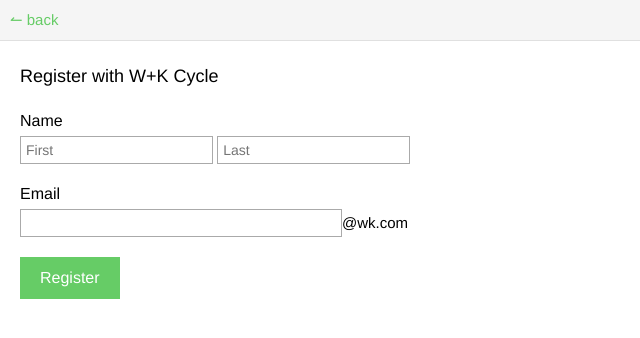
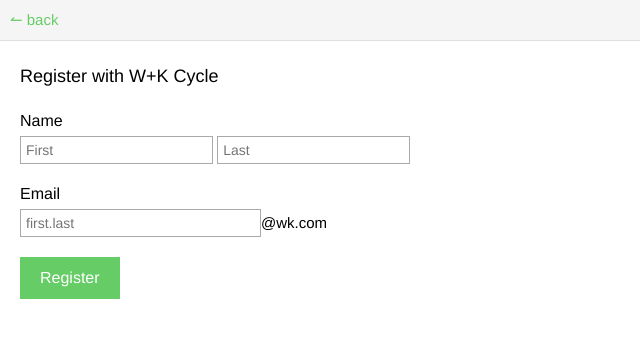
Before and after one commit to hezhao/cycle, a Flask app: template app/templates/register.html in a window 1280 px wide. Shown: the top 338 px of the page, without its empty margins (0-640 px from the left). Run offline with Flask 2, Linux system fonts and the light colour scheme; the template is opened without the code that fills it, so the values that code supplies are empty.

Commit message:
fix email address @wk.com

```diff
--- a/app/templates/register.html
+++ b/app/templates/register.html
@@ -16,7 +16,7 @@
                   <input type="text" placeholder="First" name="first_name" required />
                   <input type="text" placeholder="Last" name="last_name" required /> <br />
                   <label>Email</label>
-                  <input type="text" pattern="[a-zA-Z0-9._-]+" size="36" name="email_address" required />@wk.com<br />
+                  <input type="text" placeholder="first.last" pattern="[a-zA-Z0-9._-]+" size="26" name="email_address" required />@wk.com<br />
                   <input type="submit" value="Register">
                 </form>
                 <script>
--- a/app/views.py
+++ b/app/views.py
@@ -46,7 +46,7 @@
     '''
     session['first_name']       = request.form['first_name']
     session['last_name']        = request.form['last_name']
-    session['email_address']    = request.form['email_address'] + 'wk.com'
+    session['email_address']    = request.form['email_address'] + '@wk.com'
 
     # get user-agent
     ua_string = request.headers.get('User-Agent')
```
